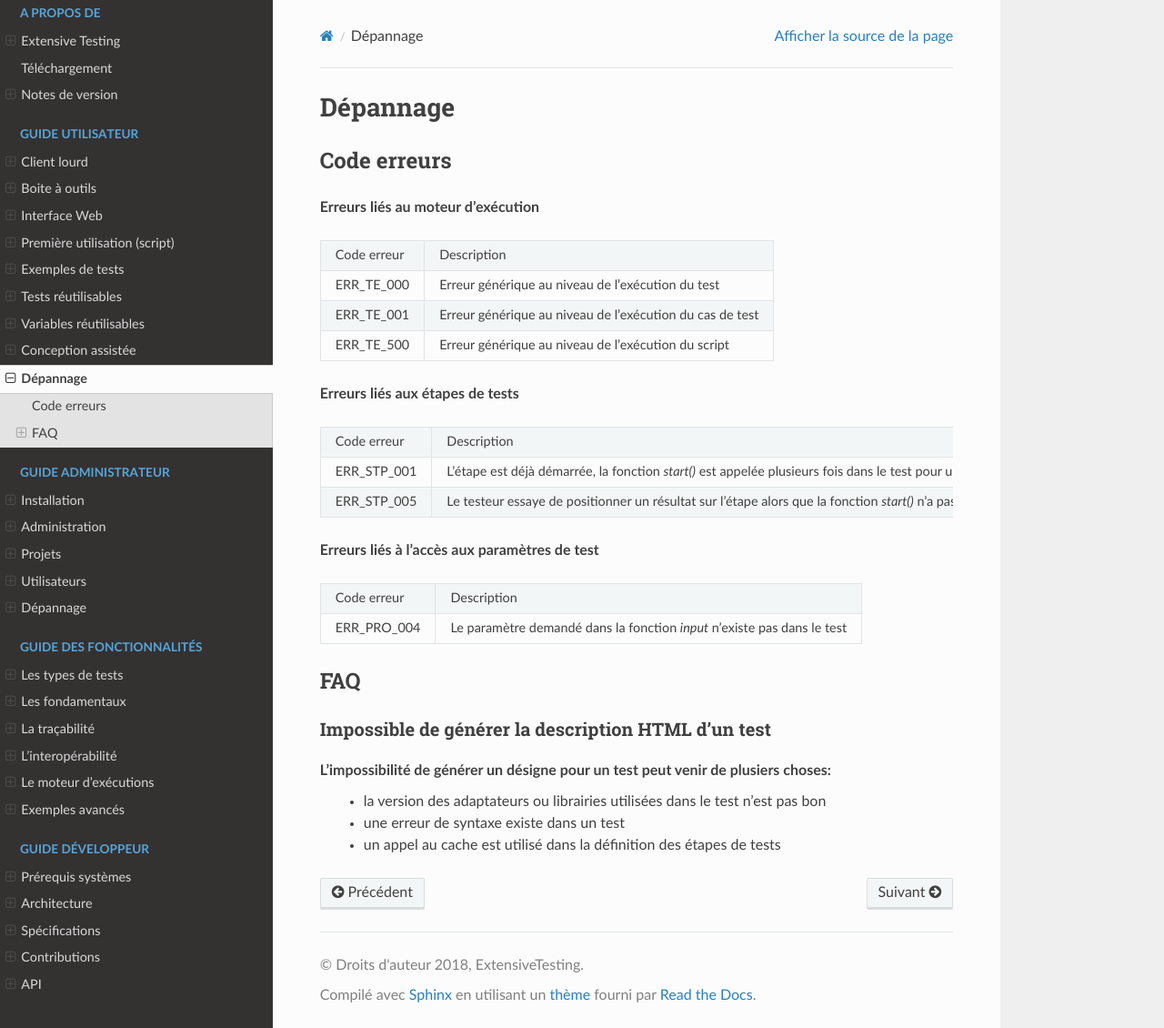
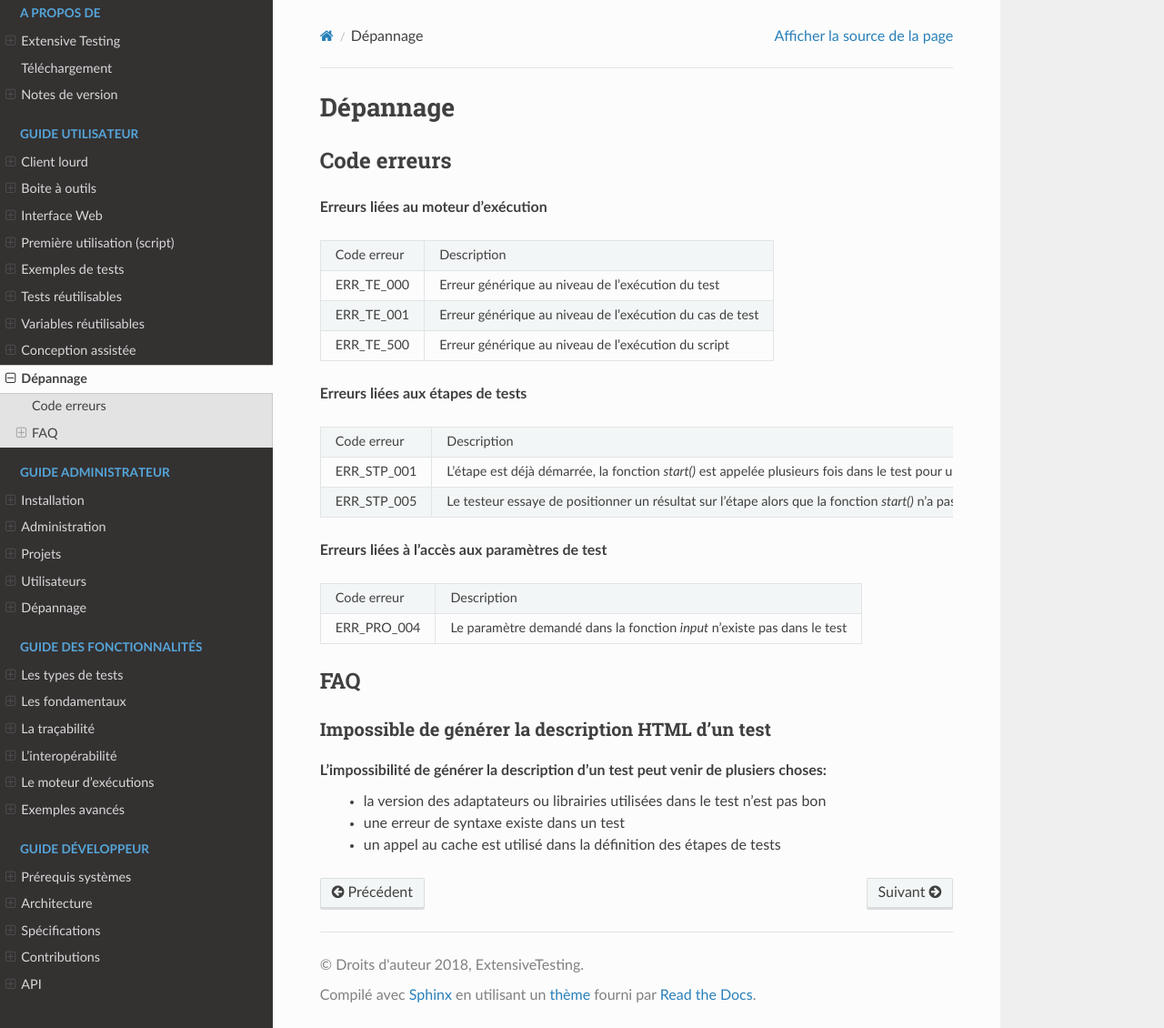
Before and after one commit to ExtensiveAutomation/extensiveautomation-fr.readthedocs.io, a Sphinx documentation site: the page built from docs/user/troubleshooting.rst, in a window 1280 px wide and 1130 px high. Shown: the whole window at 91% size. Built offline with Sphinx 7.4.7 and the Read the Docs theme 2.0.0, drawn with Linux system fonts in a browser that asks for light colours.

Commit message:
correction

```diff
--- a/docs/admin/install.rst
+++ b/docs/admin/install.rst
@@ -403,8 +403,8 @@ Mise à jour
 La mise à jour de la boîte à outils est à faire manuellement.
 Il faut récupérer le paquet depuis le site internet ou bien depuis le serveur de test.
 
-La mise à jour nécessite
- - supprimer la version courante
- - ajouter la nouvelle version et reconfigurer les agents ou sondes à redémarrer.
+La mise à jour nécessite:
+ - de supprimer la version courante
+ - d'ajouter la nouvelle version et reconfigurer les agents ou sondes à redémarrer.
 
 .. note:: La mise à jour automatique n'est pas encore supportée.
--- a/docs/developer/api.rst
+++ b/docs/developer/api.rst
@@ -91,7 +91,7 @@ Description des fonctions les plus importantes:
 |/rest/session/logout     | `Détails <https://demo.extensivetesting.org/web/common-api-rest/index.html#api-Session-sessionLogout>`_         |
 +-------------------------+-----------------------------------------------------------------------------------------------------------------+
 
-.. note:: la fonction ``login`` ne nécessite aucune authentification.
+.. note:: La fonction ``login`` ne nécessite aucune authentification.
 
 **Exécution d'un test**
 
--- a/docs/developer/contributions.rst
+++ b/docs/developer/contributions.rst
@@ -321,7 +321,7 @@ Installation des paquets systèmes
   postgresql-devel
 
 
-Installation des libraries python
+Installation des librairies python
 
 .. code-block:: bash
 
@@ -407,7 +407,7 @@ suivantes:
   __HELPER__.append("Example")
 
 Pour faire apparaitre l'adaptateur dans la documentation accessible depuis le client graphique, il faut
-utiliser le décorateur ``@doc_public`` devant chaque fonction qu'on souhaite documenter.
+utiliser le décorateur ``@doc_public`` devant les fonctions que l'on souhaite documenter.
 
 .. code-block:: python
 
@@ -438,7 +438,7 @@ suivantes:
   __HELPER__.append("Example")
 
 Pour faire apparaitre la librairie dans la documentation accessible depuis le client graphique, il faut
-utiliser le décorateur ``@doc_public`` devant chaque fonction qu'on souhaite documenter.
+utiliser le décorateur ``@doc_public`` devant les fonctions que l'on souhaite documenter.
 
 .. code-block:: python
 
--- a/docs/features/testdefinition.rst
+++ b/docs/features/testdefinition.rst
@@ -52,4 +52,4 @@
 
 .. image:: /_static/images/testlibrary/tgx.png
 
-.. note:: il est aussi possible d'importer les autres types de tests.
+.. note:: Il est aussi possible d'importer les autres types de tests.
--- a/docs/user/troubleshooting.rst
+++ b/docs/user/troubleshooting.rst
@@ -4,7 +4,7 @@ Dépannage
 Code erreurs
 ------------
 
-**Erreurs liés au moteur d'exécution**
+**Erreurs liées au moteur d'exécution**
 
 +----------------------+-------------------------------------------------------------+
 | Code erreur          | Description                                                 |
@@ -16,7 +16,7 @@ Code erreurs
 | ERR_TE_500           | Erreur générique au niveau de l'exécution du script         |
 +----------------------+-------------------------------------------------------------+
 
-**Erreurs liés aux étapes de tests**
+**Erreurs liées aux étapes de tests**
 
 +----------------------+-------------------------------------------------------------+
 | Code erreur          | Description                                                 |
@@ -28,7 +28,7 @@ Code erreurs
 |                      | alors que la fonction `start()` n'a pas été utilisé en amont|
 +----------------------+-------------------------------------------------------------+
 
-**Erreurs liés à l'accès aux paramètres de test**
+**Erreurs liées à l'accès aux paramètres de test**
 
 +----------------------+--------------------------------------------------------------------------+
 | Code erreur          | Description                                                              |
@@ -42,7 +42,7 @@ FAQ
 Impossible de générer la description HTML d'un test
 ~~~~~~~~~~~~~~~~~~~~~~~~~~~~~~~~~~~~~~~~~~~~~~~~~~~
 
-L'impossibilité de générer un désigne pour un test peut venir de plusiers choses:
+L'impossibilité de générer la description d'un test peut venir de plusiers choses:
  - la version des adaptateurs ou librairies utilisées dans le test n'est pas bon
  - une erreur de syntaxe existe dans un test
  - un appel au cache est utilisé dans la définition des étapes de tests
```
Also changed, not shown: other parts of docs/developer/api.rst (+1 -1 lines), docs/user/test_snippets.rst (+17 -16 lines).
